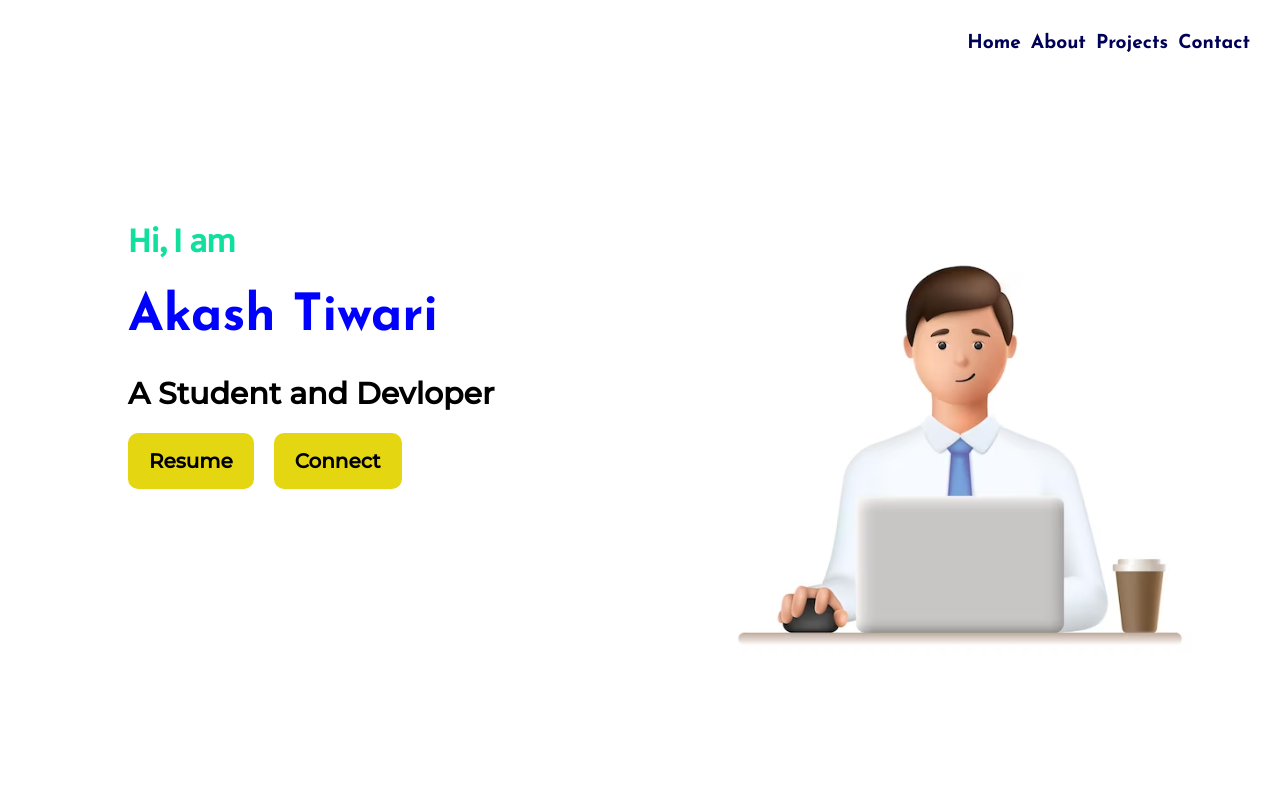
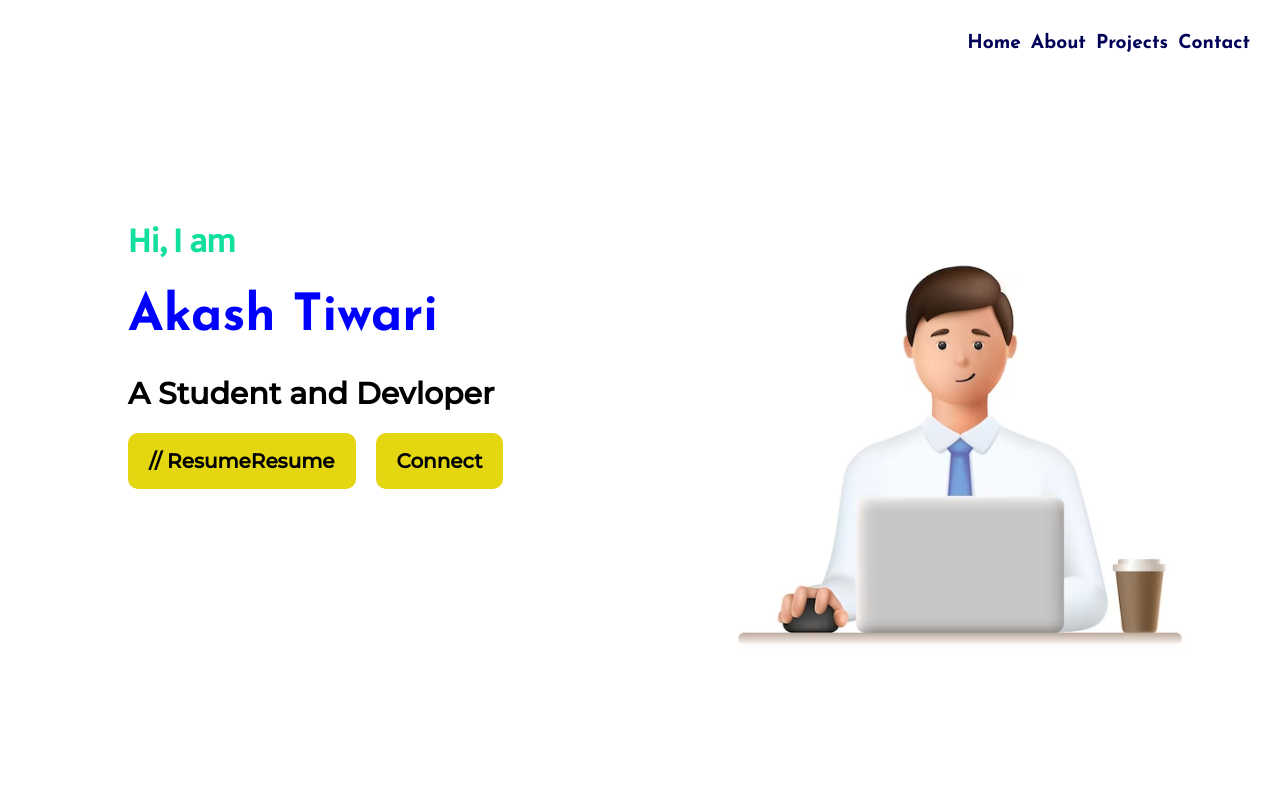
Before and after one commit to ak4631/portfolio, a React (Create React App) app: page / in a window 1280 px wide. Shown: the top 800 px of the page. Built offline with nearby package versions, Linux system fonts and the light colour scheme.

Commit message:
Changed to Anchor

```diff
--- a/src/components/LandingPage/Home.js
+++ b/src/components/LandingPage/Home.js
@@ -15,7 +15,8 @@ const Home = () => {
             <h2>A Student and Devloper</h2>
             <div className="Btns">
               <button>
-                <Link to="https://ik.imagekit.io/t0cdxxekm/Akash_Tiwari_Resume___1-1_8ZcyOYEhc.pdf">Resume</Link>
+                // <Link to="https://ik.imagekit.io/t0cdxxekm/Akash_Tiwari_Resume___1-1_8ZcyOYEhc.pdf">Resume</Link>
+                <a href = "https://ik.imagekit.io/t0cdxxekm/Akash_Tiwari_Resume___1-1_8ZcyOYEhc.pdf" target="_blank">Resume</a>
               </button>
 
               <button>
```
